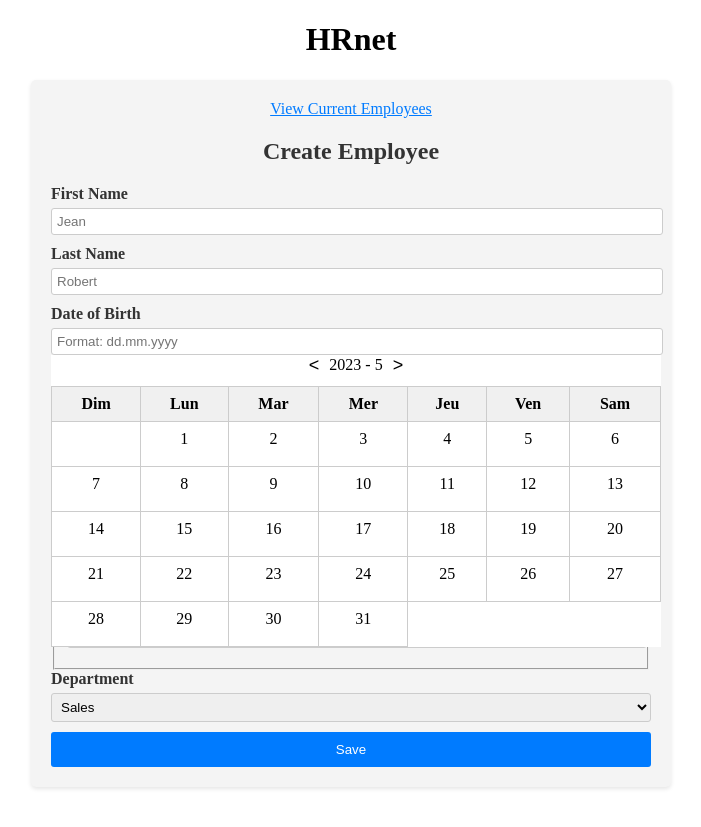
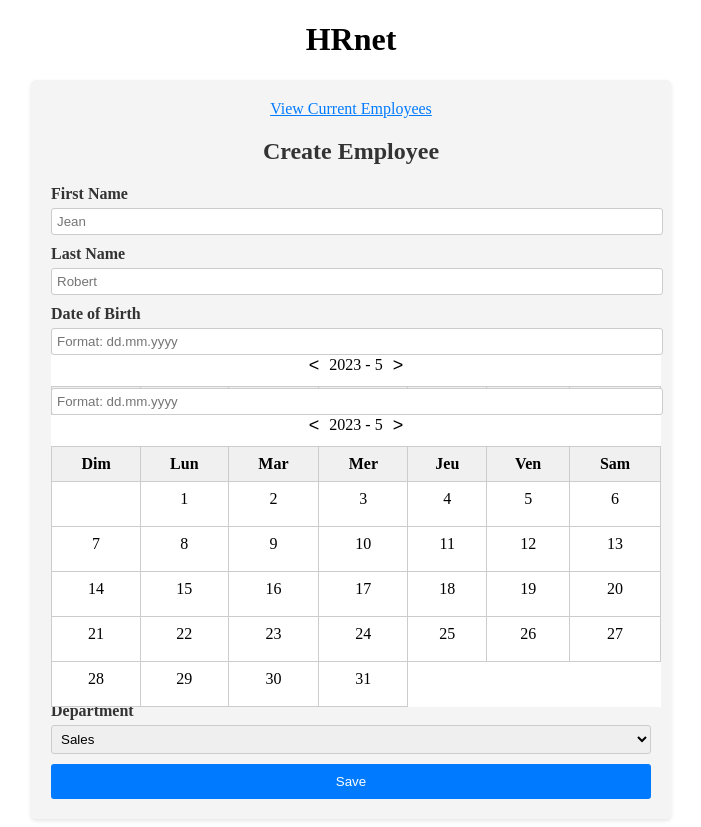
Before and after one commit to rogerK2RK/P14_RETITA_Roger, a React (Create React App) app: page / in a window 1280 px wide. Shown: the whole page, without its empty margins (289-990 px from the left). Before the commit the page ends 800 px from the top, so only its background shows below. Built offline with nearby package versions, Linux system fonts and the light colour scheme.

Commit message:
add date

```diff
--- a/src/components/DateInput/DateInput.js
+++ b/src/components/DateInput/DateInput.js
@@ -1,4 +1,4 @@
-import React, { useState } from 'react';
+import React, { useState, useEffect, useRef } from 'react';
 import styles from './styles.module.css'
 
 // Icons
@@ -7,17 +7,38 @@ const caretDownIcon = '\u25BC'; // Unicode for ▼
 
 const DatePicker = (props) => {
   const currentDate = new Date();
+  // const states = props.states;
   const [selectedDate, setSelectedDate] = useState('');
   const [showCalendar, setShowCalendar] = useState(false);
   const [showYears, setShowYears] = useState(false);
   const [month, setMonth] = useState(currentDate.getMonth());
   const [year, setYear] = useState(currentDate.getFullYear());
+  console.log(props);
 
-  const handleDateChange = (event) => {
-    const date = event.target.value;
-    setSelectedDate(date);
-    props(date);
-  };
+  const bxDateRef = useRef(null);
+
+  useEffect(() => {
+    // Event listener to detect clicks outside the bx-date div
+    const handleClickOutside = (event) => {
+      if (bxDateRef.current && !bxDateRef.current.contains(event.target)) {
+        setShowCalendar(false);
+      }
+    };
+
+    // Add event listener when the component mounts
+    document.addEventListener('click', handleClickOutside);
+
+    // Remove event listener when the component unmounts
+    return () => {
+      document.removeEventListener('click', handleClickOutside);
+    };
+  }, []);
+
+  // const handleDateChange = (event) => {
+  //   const selectedDate = event.target.value;
+  //   setSelectedDate(selectedDate);
+  //   props.onChange(selectedDate);
+  // };
 
 
   const toggleCalendar = () => {
@@ -77,12 +98,12 @@ const DatePicker = (props) => {
   daysInMonth.forEach((day, index) => {
     currentRow.push(
       <td data-date={day} data-month={month} data-year={year} key={`day-${index}`} onClick={() => selectDate(day.getDate())}>
-        <div>{day.getDate()}</div>
+        <div  key={`day-${index}`}>{day.getDate()}</div>
       </td>
     );
 
     if (currentRow.length === 7 || index === daysInMonth.length - 1) {
-      monthDays.push(<tr className={styles["grid-row"]}>{currentRow}</tr>);
+      monthDays.push(<tr className={styles["grid-row"]} key={`tr-${index}`}>{currentRow}</tr>);
       currentRow = [];
     }
   });
@@ -130,14 +151,15 @@ const DatePicker = (props) => {
     <div className={styles["bx-inpt-date"]}>
       <input
         type="text"
+        id={props.id}
         value={selectedDate}
-        onChange={handleDateChange}
+        // onChange={handleDateChange}
         placeholder="Format: dd.mm.yyyy"
         onFocus={toggleCalendar}
-        onBlur={toggleCalendar}
+        //onBlur={toggleCalendar}
       />
       {
-        <div className={styles["bx-date"]} >
+        <div className={styles["bx-date"]}  ref={bxDateRef} >
           <div className={styles['calendar-header']}>
             <button className={styles['prev-button']} onClick={prevMonth}>&lt;</button>
             <span className={styles['month-year']} onClick={toggleYears}>{`${year} - ${month + 1}`}</span>
--- a/src/components/DateInput/styles.module.css
+++ b/src/components/DateInput/styles.module.css
@@ -9,6 +9,7 @@
 .bx-date {
     display: inline-block;
     position: absolute;
+    /* position: relative; */
     left: 0px;
     right: -10px;
     background-color: #FFF;
@@ -45,6 +46,11 @@
     justify-content: center;
     display: flex;
     align-items: center;
+    cursor: pointer;
+}
+
+.year-list li:hover{
+    background-color: rgb(153, 203, 253);
 }
 
 .calendar-table {
--- a/src/pages/Home/index.js
+++ b/src/pages/Home/index.js
@@ -13,8 +13,8 @@ import renderError from '../../components/emptyInput/index';
 function Home() {
   const [firstName, setFirstName] = useState('');
   const [lastName, setLastName] = useState('');
-  const [birth, setBirth] = useState('');
-  const [startDate, setStartDate] = useState('');
+  let [birth, setBirth] = useState('');
+  let [startDate, setStartDate] = useState('');
   const [street, setStreet] = useState('');
   const [city, setCity] = useState('');
   const [state, setState] = useState('');
@@ -33,15 +33,24 @@ function Home() {
   const handleSelectState = (state) => {
     setState(state);
   };
-  const handleSelectBirth = (birth) => {
-    setBirth(birth);
-  };
+  // const handleBirth = (birth) => {
+  //   setBirth(birth);
+  // };
+  // const handleSelectStartDate = (date) => {
+  //   setStartDate(date);
+  // };
 
   const stateNames = states.map((thestate) => thestate.name);
 
   async function saveEmployee(e) {
     e.preventDefault();
     const newErrors = {};
+    console.log(firstName);
+    console.log(e);
+
+    birth = document.getElementById('birth').value;
+    startDate = document.getElementById('start-date').value;
+
 
     if (firstName.trim() === '') {
       newErrors.firstName = 'First Name is required';
@@ -52,9 +61,9 @@ function Home() {
     if (birth.trim() === '') {
       newErrors.birth = 'Date of birth is required';
     }
-    // if (startDate.trim() === '') {
-    //   newErrors.startDate = 'Start Date is required';
-    // }
+    if (startDate.trim() === '') {
+      newErrors.startDate = 'Start Date is required';
+    }
     if (street.trim() === '') {
       newErrors.street = 'Street is required';
     }
@@ -140,22 +149,22 @@ function Home() {
           <div>
             <label htmlFor="date-of-birth">Date of Birth</label>
             <DatePicker
-              id="date-of-birth"
-              type="text"
-              selectedDate={birth}
-              onDateChange={handleSelectBirth}
+              id="birth"
+              type="date"
+              value={birth}
+              onChange={(e) => setBirth('12.05.1999')}
             />
             {errors.birth && renderError(errors.birth)}
           </div>
           <div>
             <label htmlFor="start-date">Start Date</label>
-            {/* <DateInput
+            <DatePicker
               id="start-date"
-              type="text"
+              type="date"
               value={startDate}
-              onChange={(e) => setStartDate(e.target.value)}
+              onChange={(e) => setBirth(e.target.value)}
             />
-            {errors.startDate && renderError(errors.startDate)}*/}
+            {errors.startDate && renderError(errors.startDate)}
           </div>
           <fieldset className={styles["address"]}>
             <legend>Address</legend>
```
